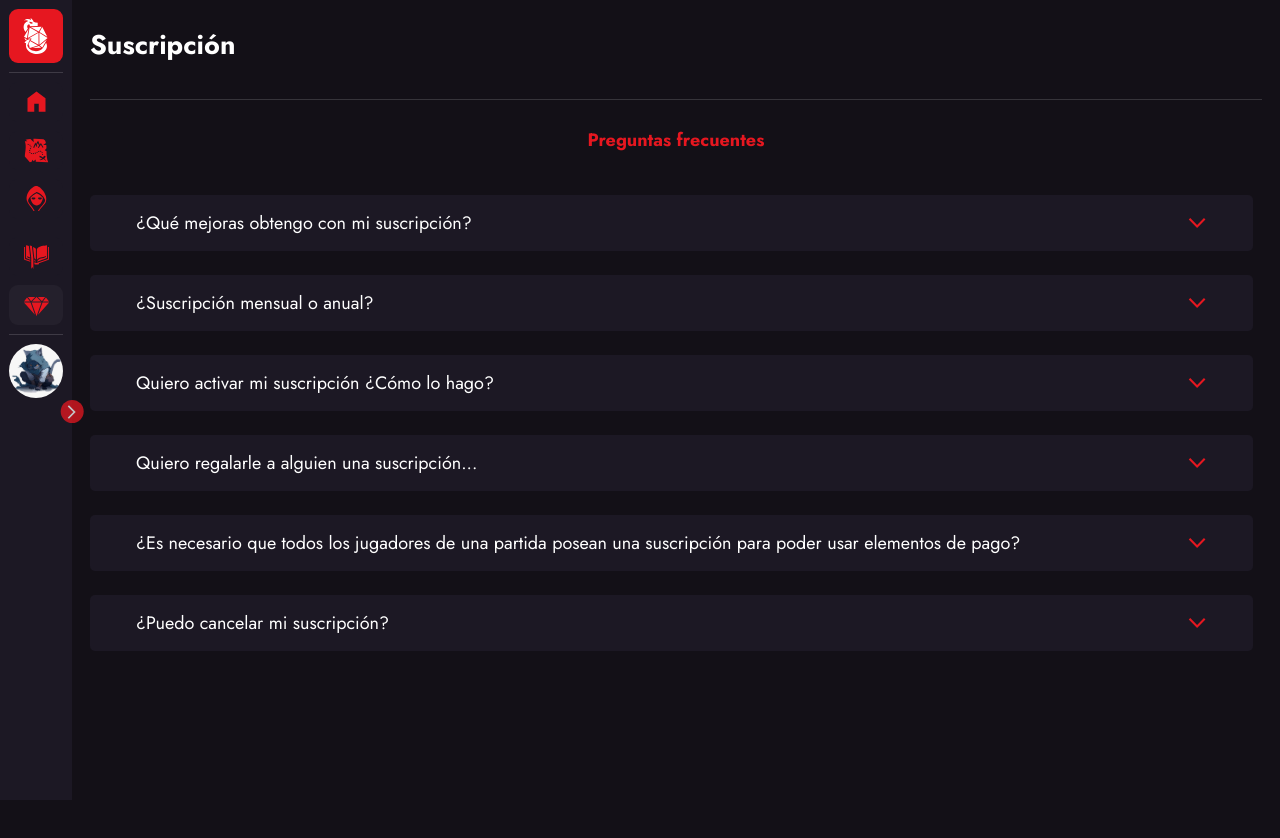
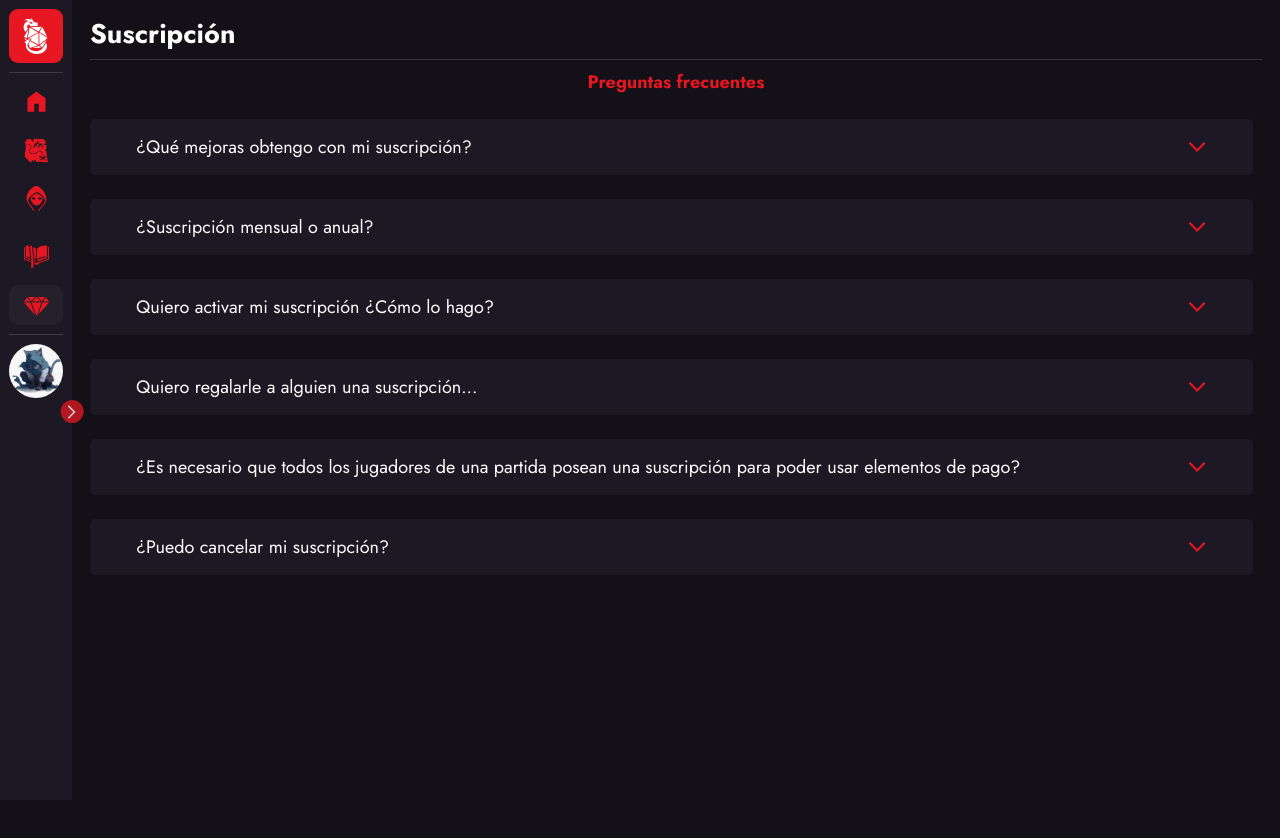
Before and after one commit to proyecto-dnd/frontend, a Next.js app: page /suscription in a window 1280 px wide. Shown: the top 838 px of the page. Built offline with nearby package versions, Linux system fonts and the light colour scheme; sample sign-in values are in the browser's storage.

Commit message:
Ajustando estilos en suscripcion

```diff
--- a/src/app/(home)/suscription/page.module.css
+++ b/src/app/(home)/suscription/page.module.css
@@ -30,7 +30,6 @@
     display: flex;
     align-items: center;
     gap: 0.5rem;
-    height: 54px;
 }
 
 .accordion {
@@ -52,9 +51,6 @@
 .list {
     display: flex;
     flex-direction: column;
-    gap: 1rem;
-    max-width: 1300px;
-    margin: 0 auto;
 }
 
 @media (min-width: 550px) {
```
